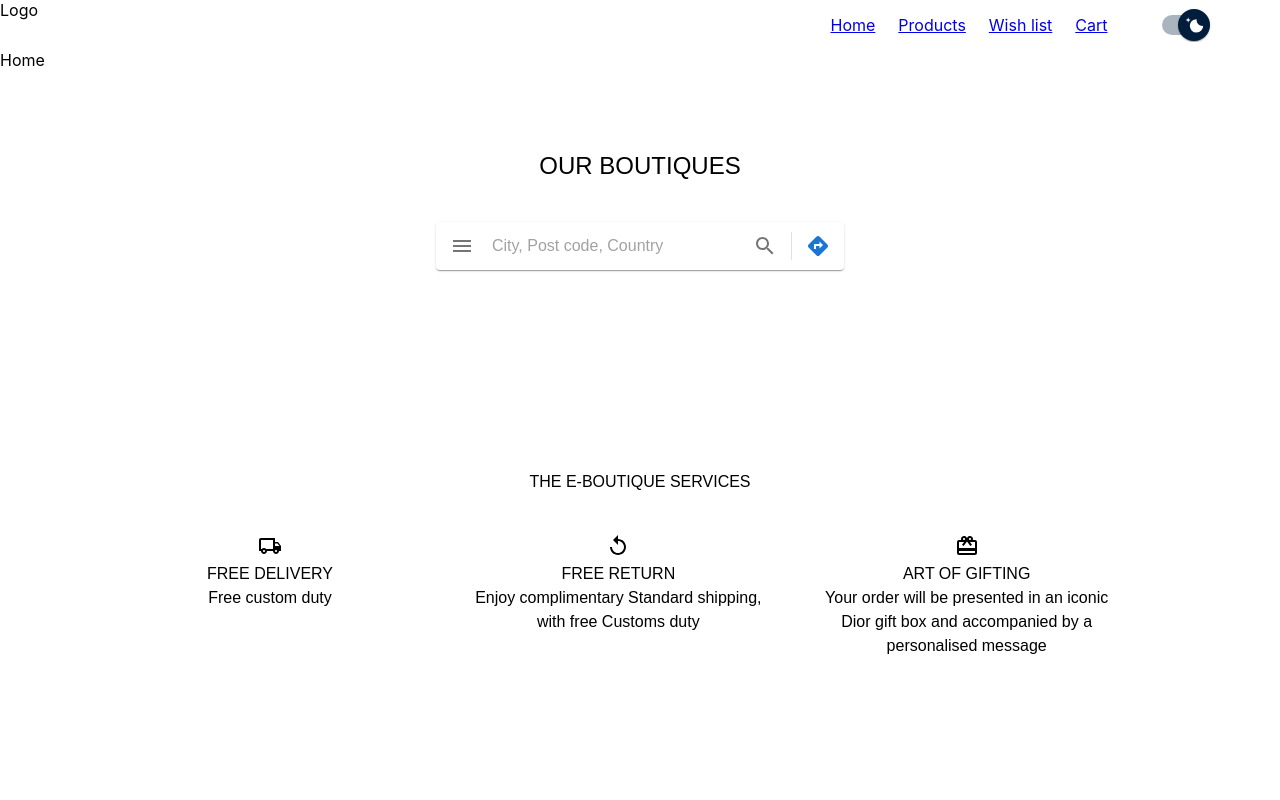
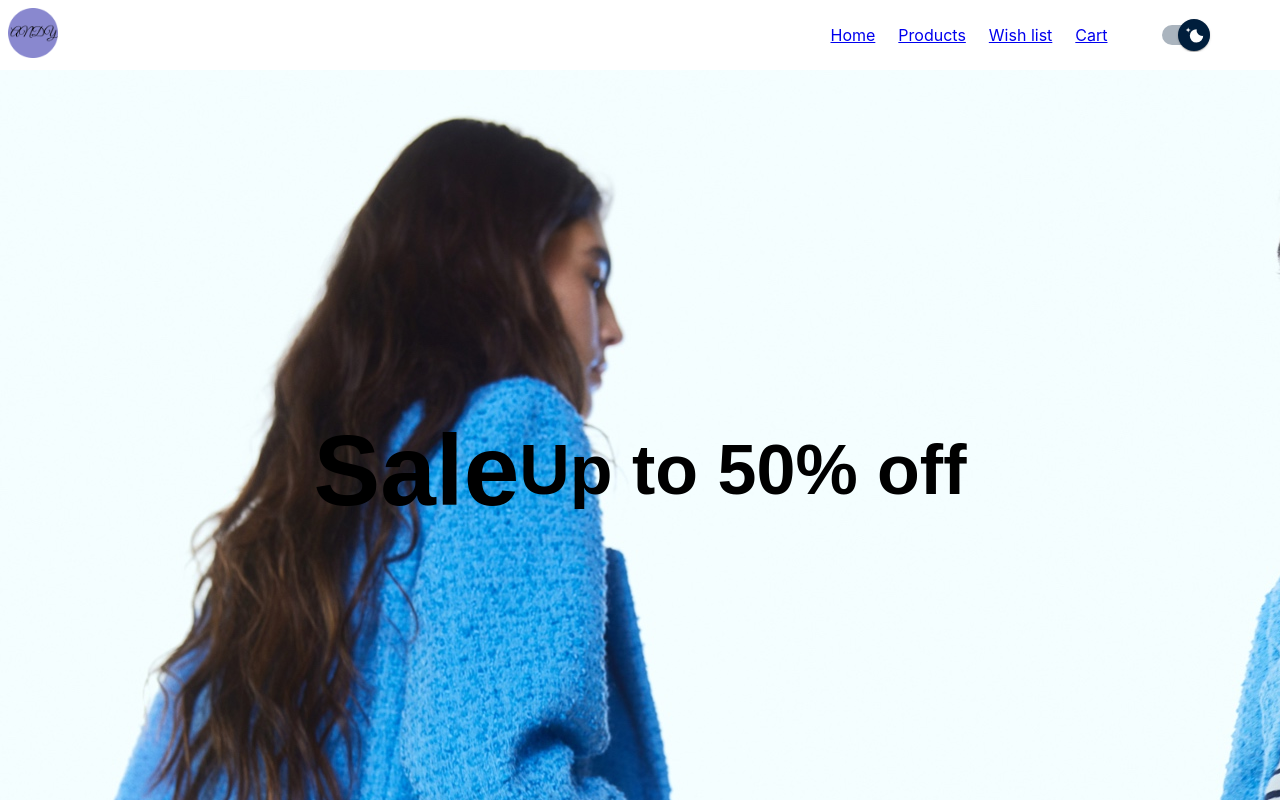
Before and after one commit to Andreaa-Dev/front-end, a React (Create React App) app: page / in a window 1280 px wide. Shown: the top 800 px of the page. Built offline with nearby package versions, Linux system fonts and the light colour scheme.

Commit message:
landing page

```diff
--- a/src/App.css
+++ b/src/App.css
@@ -1,38 +1,8 @@
-.App {
-  text-align: center;
+.landingPage {
+  background-image: url(../src/misc/main.jpg);
+  width: 100vw;
+  height: 800px;
+  display: flex;
+  justify-content: center;
+  align-items: center;
 }
-
-.App-logo {
-  height: 40vmin;
-  pointer-events: none;
-}
-
-@media (prefers-reduced-motion: no-preference) {
-  .App-logo {
-    animation: App-logo-spin infinite 20s linear;
-  }
-}
-
-.App-header {
-  background-color: #282c34;
-  min-height: 100vh;
-  display: flex;
-  flex-direction: column;
-  align-items: center;
-  justify-content: center;
-  font-size: calc(10px + 2vmin);
-  color: white;
-}
-
-.App-link {
-  color: #61dafb;
-}
-
-@keyframes App-logo-spin {
-  from {
-    transform: rotate(0deg);
-  }
-  to {
-    transform: rotate(360deg);
-  }
-}
--- a/src/App.tsx
+++ b/src/App.tsx
@@ -1,6 +1,7 @@
 import React from "react";
 import { Routes, Route } from "react-router-dom";
 
+import "./App.css";
 import Home from "./pages/Home";
 import CartPage from "./pages/CartPage";
 import FavoritePage from "./pages/FavoritePage";
--- a/src/components/cart/CartList.tsx
+++ b/src/components/cart/CartList.tsx
@@ -11,7 +11,7 @@ export default function CartList() {
     <div>
       CartList
       {cartList.map((item) => (
-        <CartItem item={item} />
+        <CartItem item={item} key={item.id} />
       ))}
     </div>
   );
--- a/src/components/landingPage/LandingPage.tsx
+++ b/src/components/landingPage/LandingPage.tsx
@@ -1,5 +1,15 @@
 import React from "react";
 
+import { Typography } from "@mui/material";
+
 export default function LandingPage() {
-  return <div></div>;
+  return (
+    <div className="landingPage">
+      <Typography sx={{ fontSize: 100, fontWeight: "bold" }}>Sale</Typography>{" "}
+      <br />
+      <Typography sx={{ fontSize: 70, fontWeight: "bold" }}>
+        Up to 50% off
+      </Typography>
+    </div>
+  );
 }
--- a/src/components/navbar/Logo.tsx
+++ b/src/components/navbar/Logo.tsx
@@ -1,5 +1,12 @@
 import React from "react";
+import { Box } from "@mui/system";
+
+import logo from "../../misc/logo.png";
 
 export default function Logo() {
-  return <div>Logo</div>;
+  return (
+    <Box sx={{ margin: 1 }}>
+      <img src={logo} alt="logo" height="50px" width="50px" />
+    </Box>
+  );
 }
--- a/src/components/products/ProductItem.tsx
+++ b/src/components/products/ProductItem.tsx
@@ -24,7 +24,7 @@ export default function ProductItem({ item }: { item: Product }) {
   const cartList = useSelector((state: RootState) => state.cart.cartList);
 
   function addFavoriteProduct() {
-    dispatch(favoriteProductActions.getFavoriteProduct(item));
+    dispatch(favoriteProductActions.addFavoriteProduct(item));
   }
 
   const productCart: ProductCart = {
--- a/src/components/products/ProductList.tsx
+++ b/src/components/products/ProductList.tsx
@@ -1,5 +1,5 @@
 import React, { useEffect } from "react";
-import { Box, Typography } from "@mui/material";
+import { Box } from "@mui/material";
 import { useDispatch, useSelector } from "react-redux";
 
 import { AppDispatch, RootState } from "../../redux/store";
@@ -35,7 +35,7 @@ export default function ProductList() {
       }}
     >
       {finalList.map((item) => (
-        <ProductItem item={item} />
+        <ProductItem item={item} key={item.id} />
       ))}
     </Box>
   );
--- a/src/pages/Home.tsx
+++ b/src/pages/Home.tsx
@@ -1,7 +1,6 @@
 import React from "react";
-import { useTheme } from "@mui/material/styles";
+import LandingPage from "../components/landingPage/LandingPage";
 
 export default function Home() {
-  const theme = useTheme();
-  return <div>Home</div>;
+  return <LandingPage />;
 }
--- a/src/redux/slices/favoriteProduct.ts
+++ b/src/redux/slices/favoriteProduct.ts
@@ -13,7 +13,7 @@ const favoriteProductSlice = createSlice({
   name: "favoriteProducts",
   initialState,
   reducers: {
-    getFavoriteProduct: (state, action: PayloadAction<Product>) => {
+    addFavoriteProduct: (state, action: PayloadAction<Product>) => {
       state.favoriteProductList.push(action.payload);
     },
     removeFavoriteProduct: (state, action: PayloadAction<Product>) => {
@@ -22,6 +22,9 @@ const favoriteProductSlice = createSlice({
       );
       state.favoriteProductList = result;
     },
+    updateFavoriteList: (state, action: PayloadAction<Product[]>) => {
+      state.favoriteProductList = action.payload;
+    },
   },
 });
 
--- a/src/redux/slices/products.ts
+++ b/src/redux/slices/products.ts
@@ -25,7 +25,6 @@ const productSlice = createSlice({
           .toLocaleLowerCase()
           .includes(action.payload.toLocaleLowerCase())
       );
-      console.log(result, "re");
       state.searchProducts = result;
     },
   },
--- a/src/redux/store.ts
+++ b/src/redux/store.ts
@@ -2,7 +2,9 @@ import { configureStore } from "@reduxjs/toolkit";
 
 import { productReducer } from "./slices/products";
 import { productDetailReducer } from "./slices/productDetail";
-import { favoriteProductReducer } from "./slices/favoriteProduct";
+import favoriteProductActions, {
+  favoriteProductReducer,
+} from "./slices/favoriteProduct";
 import { cartReducer } from "./slices/cart";
 
 const store = configureStore({
@@ -14,6 +16,20 @@ const store = configureStore({
   },
 });
 
+store.subscribe(() => {
+  const { favoriteProduct } = store.getState();
+  localStorage.setItem(
+    "favoriteList",
+    JSON.stringify(favoriteProduct.favoriteProductList)
+  );
+});
+
+const result = localStorage.getItem("favoriteList");
+if (result) {
+  const favoriteList = JSON.parse(result);
+  store.dispatch(favoriteProductActions.updateFavoriteList(favoriteList));
+}
+
 export type RootState = ReturnType<typeof store.getState>;
 export type AppDispatch = typeof store.dispatch;
 
```
Also changed, not shown: src/misc/logo.png (added), src/misc/main.jpg (added).
